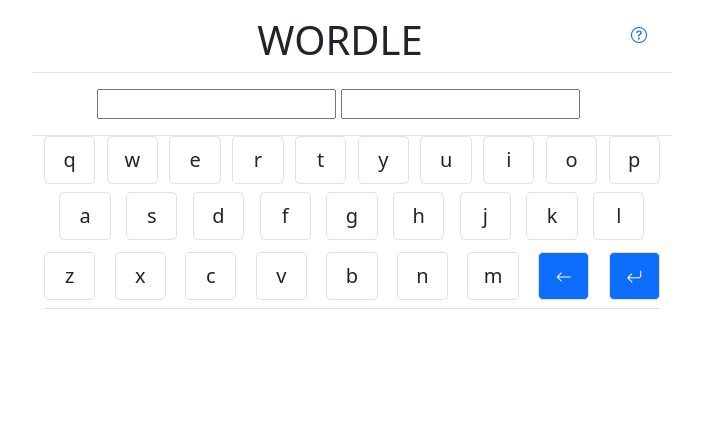
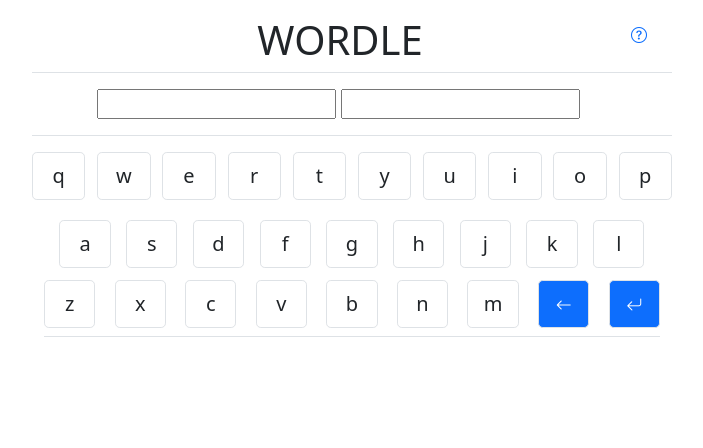
Before and after one commit to ragsub/wordle, a Django app: template Word/templates/word/index.html in a window 1280 px wide. Shown: the top 448 px of the page, without its empty margins (288-991 px from the left). Run offline with Django 4.2, Linux system fonts and the light colour scheme; the template is opened without the code that fills it, so the values that code supplies are empty, except form fields; tables that the repository leaves empty hold one stand-in row (values such as "Sample post"); form fields are guessed from the names that the template uses; some libraries are stand-ins or nearby versions.

Commit message:
reverted change

```diff
--- a/Word/templates/word/index.html
+++ b/Word/templates/word/index.html
@@ -61,7 +61,7 @@
                 <div class="col-12 border-bottom"></div>
             </div>
             {{alphabet_formset}}
-            <div class="row mt-auto mx-auto no-gutters justify-content-between">
+            <div class="row my-2 py-2 no-gutters justify-content-between">
                 <div x-on:click="if ((guess_xmodel.length < 5) && (attempts_left_xmodel>0)) {guess_xmodel = guess_xmodel.concat('q')}" @keyup.q.window="if ((guess_xmodel.length < 5) && (attempts_left_xmodel>0)) {guess_xmodel = guess_xmodel.concat('q')}" class="col-1 mx-0 px-0 border btn btn-lg {{alphabet_formset.16.l_color.value}}"><p class="m-0 p-0">q</p></div>
                 <div x-on:click="if ((guess_xmodel.length < 5) && (attempts_left_xmodel>0)) {guess_xmodel = guess_xmodel.concat('w')}" @keyup.w.window="if ((guess_xmodel.length < 5) && (attempts_left_xmodel>0)) {guess_xmodel = guess_xmodel.concat('w')}" class="col-1 mx-0 px-0 border btn btn-lg {{alphabet_formset.22.l_color.value}}"><p class="m-0 p-0">w</p></div>
                 <div x-on:click="if ((guess_xmodel.length < 5) && (attempts_left_xmodel>0)) {guess_xmodel = guess_xmodel.concat('e')}" @keyup.e.window="if ((guess_xmodel.length < 5) && (attempts_left_xmodel>0)) {guess_xmodel = guess_xmodel.concat('e')}" class="col-1 mx-0 px-0 border btn btn-lg {{alphabet_formset.4.l_color.value}}"><p class="m-0 p-0">e</p></div>
```
